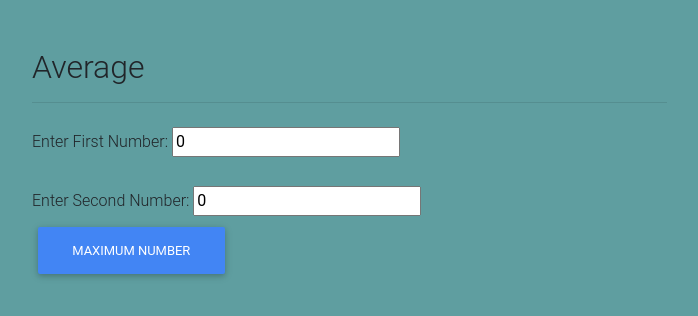
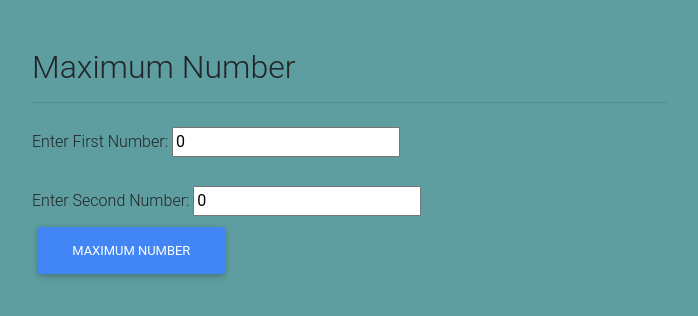
Before and after one commit to Bhavya-123/appchallenge1, a plain HTML site: page index.html in a window 1280 px wide. Shown: the whole page, without its empty margins (53-751 px from the left). Drawn offline with nearby package versions, Linux system fonts and the light colour scheme.

Commit message:
changed the header

```diff
--- a/index.html
+++ b/index.html
@@ -43,7 +43,7 @@
       <!--Rows have columns - column 1 (7/12) -->
       <div class="col-md-7 mb-4">
 
-        <h2>Average</h2>
+        <h2>Maximum Number</h2>
         <hr>
 
         <fieldset class="mt-4">
```
